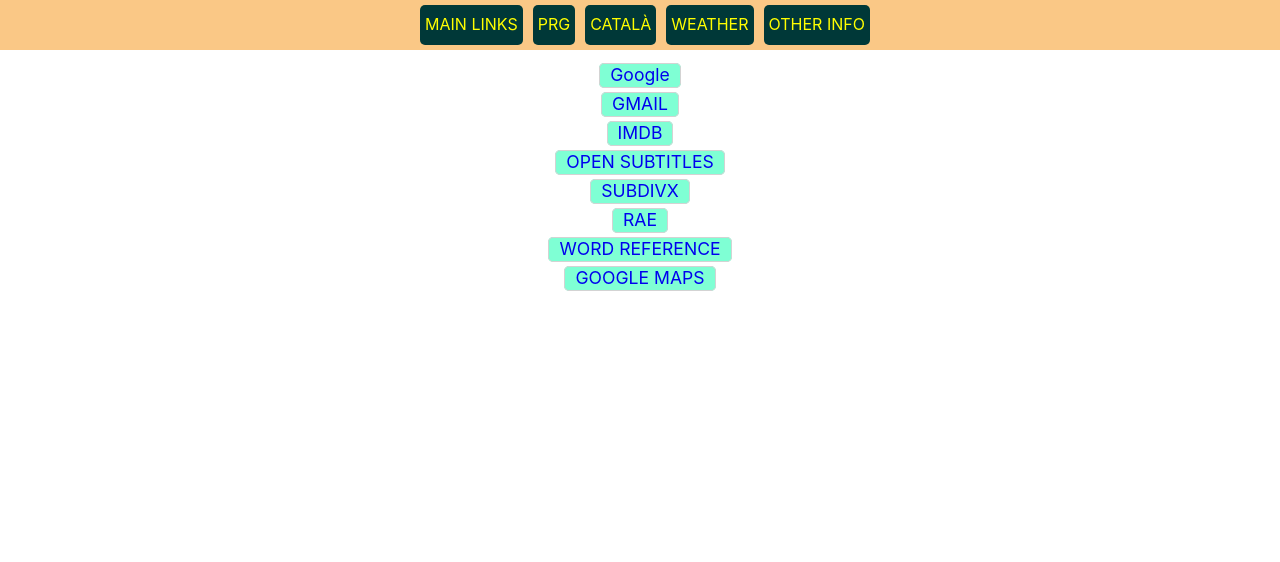
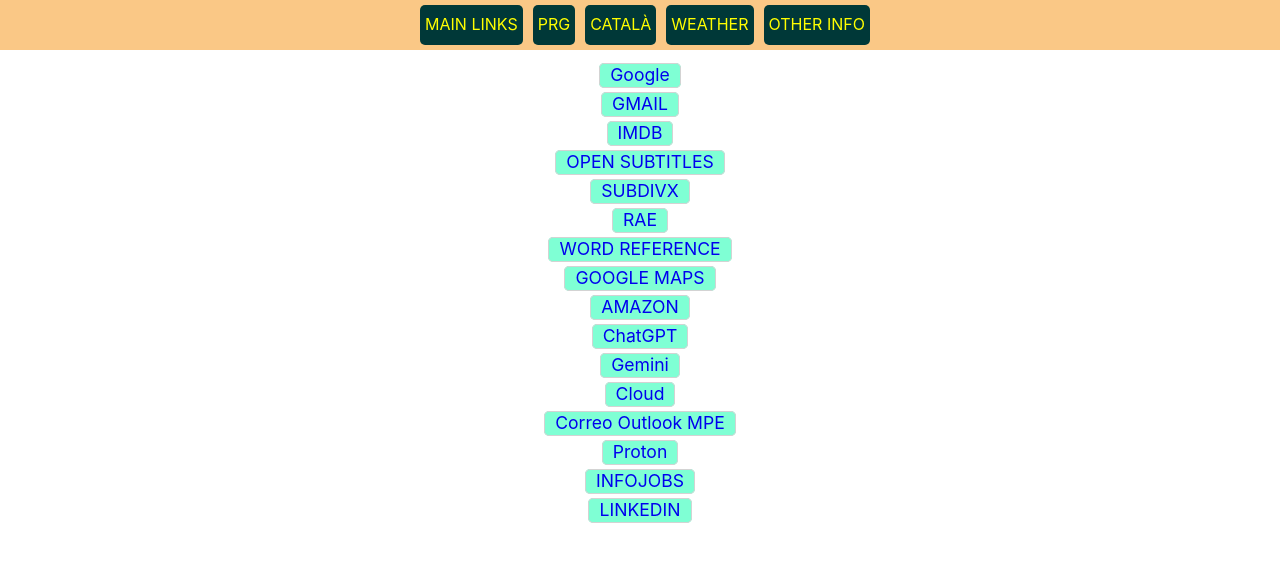
Before and after one commit to JosepConejero/my-links, a React (Create React App) app: page / in a window 1280 px wide. Shown: the top 562 px of the page. Built offline with nearby package versions, Linux system fonts and the light colour scheme.

Commit message:
More links

```diff
--- a/src/data/provisional-main-links.ts
+++ b/src/data/provisional-main-links.ts
@@ -10,6 +10,14 @@
   { address: "https://dle.rae.es/", linkName: "RAE", order: 1, folder: "ROOT" },
   { address: "https://www.wordreference.com/es/translation.asp?tranword=&dict=enes&B10=Search", linkName: "WORD REFERENCE", order: 1, folder: "ROOT" },
   { address: "https://www.google.es/maps/@41.4318592,2.195456,14z?hl=es&entry=ttu&g_ep=EgoyMDI0MDkxMS4wIKXMDSoASAFQAw%3D%3D", linkName: "GOOGLE MAPS", order: 1, folder: "ROOT" },
+  { address: "https://www.amazon.es/cart?ref_=sw_gtc", linkName: "AMAZON", order: 1, folder: "ROOT" },
+  { address: "https://chatgpt.com/", linkName: "ChatGPT", order: 1, folder: "ROOT" },
+  { address: "https://gemini.google.com/app?is_sa=1&is_sa=1&android-min-version=301356232&ios-min-version=322.0&campaign_id=bkws&utm_source=sem&utm_medium=paid-media&utm_campaign=bkws&pt=9008&mt=8&ct=p-growth-sem-bkws&gclsrc=aw.ds&gad_source=1&gad_campaignid=20437330500&gbraid=0AAAAApk5Bhmq6HdssKUANcS10wo95C0on&gclid=CjwKCAjw25fWBhAVEiwAMopNjs9Hi_saJ4_zhCll8CUaV62_diILEx4x1zkL-7JnemmGblH-ogqt9BoCfXAQAvD_BwE", linkName: "Gemini", order: 1, folder: "ROOT" },
+  { address: "https://claude.ai/new", linkName: "Cloud", order: 1, folder: "ROOT" },
+  { address: "https://login.microsoftonline.com/organizations/oauth2/v2.0/authorize?client_id=9199bf20-a13f-4107-85dc-02114787ef48&scope=https%3A%2F%2Foutlook.office.com%2F.default%20openid%20profile%20offline_access&redirect_uri=https%3A%2F%2Foutlook.office.com%2Fmail%2F&client-request-id=5b7d5c93-5a61-1a45-cbe7-516375a9a0c8&response_mode=fragment&client_info=1&clidata=1&login_hint=O.CiRiNmY3N2Q1Mi1lMDAzLTQxNzgtYTkzOS05YzQwZWQ0ZjRiNDgSJGNhM2I0MTFjLTFlNWEtNGYxOS05ZWRiLTRlN2Q2ODM0Mjg4NxoZam9zZS5jb25lamVyb0BncnVwb21wZS5lcyA6&X-AnchorMailbox=UPN%3AO.CiRiNmY3N2Q1Mi1lMDAzLTQxNzgtYTkzOS05YzQwZWQ0ZjRiNDgSJGNhM2I0MTFjLTFlNWEtNGYxOS05ZWRiLTRlN2Q2ODM0Mjg4NxoZam9zZS5jb25lamVyb0BncnVwb21wZS5lcyA6&nonce=01a169e0-64f0-7720-a1d3-abbc4b162bff&state=eyJpZCI6IjAxYTE2OWUwLTY0ZjAtNzM0Mi04NDhkLTZlMjU0ZTkwM2MyMiIsIm1ldGEiOnsiaW50ZXJhY3Rpb25UeXBlIjoicmVkaXJlY3QifX0%3D%7CaHR0cHM6Ly9vdXRsb29rLm9mZmljZS5jb20vbWFpbC8&claims=%7B%22access_token%22%3A%7B%22xms_cc%22%3A%7B%22values%22%3A%5B%22CP1%22%5D%7D%7D%7D&x-client-SKU=msal.js.browser&x-client-VER=5.12.0&response_type=code&code_challenge=QbnLotoHIBExve1wiRcwrnd9i-JqqpToCovJ_haMibI&code_challenge_method=S256", linkName: "Correo Outlook MPE", order: 1, folder: "ROOT" },
+  { address: "https://mail.proton.me/u/3/inbox", linkName: "Proton", order: 1, folder: "ROOT" },
+  { address: "https://www.infojobs.net/candidate/candidate-login/candidate-login.xhtml?goesTo=/candidate/my-infojobs.xhtml?dgv=8733284883307804630", linkName: "INFOJOBS", order: 1, folder: "ROOT" },
+  { address: "https://www.linkedin.com/in/josep-conejero/", linkName: "LINKEDIN", order: 1, folder: "ROOT" },
 ];
 
 export default provisionalMainLinks;
--- a/src/data/provisional-prg-links.ts
+++ b/src/data/provisional-prg-links.ts
@@ -3,6 +3,7 @@
 export const provisionalPrgLinks: MyLink[] = [
   // { address: "", linkName: "", order: 1, folder: "ROOT" },
   { address: "https://guardias-invited.netlify.app/guardias", linkName: "Guardias invited", order: 1, folder: "ROOT" },
+  { address: "https://main--mpe-agenda-tecnicos.netlify.app/", linkName: "Calendario de guardias y formaciones", order: 1, folder: "ROOT" },
   { address: "https://learning-helper-app.netlify.app/home", linkName: "Learning helper", order: 1, folder: "ROOT" },
   { address: "https://react.dev/learn", linkName: "React overview", order: 1, folder: "ROOT" },
   { address: "https://react.dev/reference/react/hooks", linkName: "React hooks", order: 1, folder: "ROOT" },
@@ -24,6 +25,8 @@
   { address: "https://www.notion.so/PROGRAMMING-4d871bcb4af746019192b643380a55de", linkName: "Notion", order: 1, folder: "ROOT" },
   { address: "https://react.dev/learn/typescript", linkName: "TS React", order: 1, folder: "ROOT" },
   { address: "https://www.typescriptlang.org/docs/handbook/2/everyday-types.html", linkName: "TS", order: 1, folder: "ROOT" },
+  { address: "https://stackblitz.com/", linkName: "STACKBLITZ", order: 1, folder: "ROOT" },
+  { address: "https://codepen.io/", linkName: "CODEPEN.IO", order: 1, folder: "ROOT" },
 ];
 
 export default provisionalPrgLinks;
```
